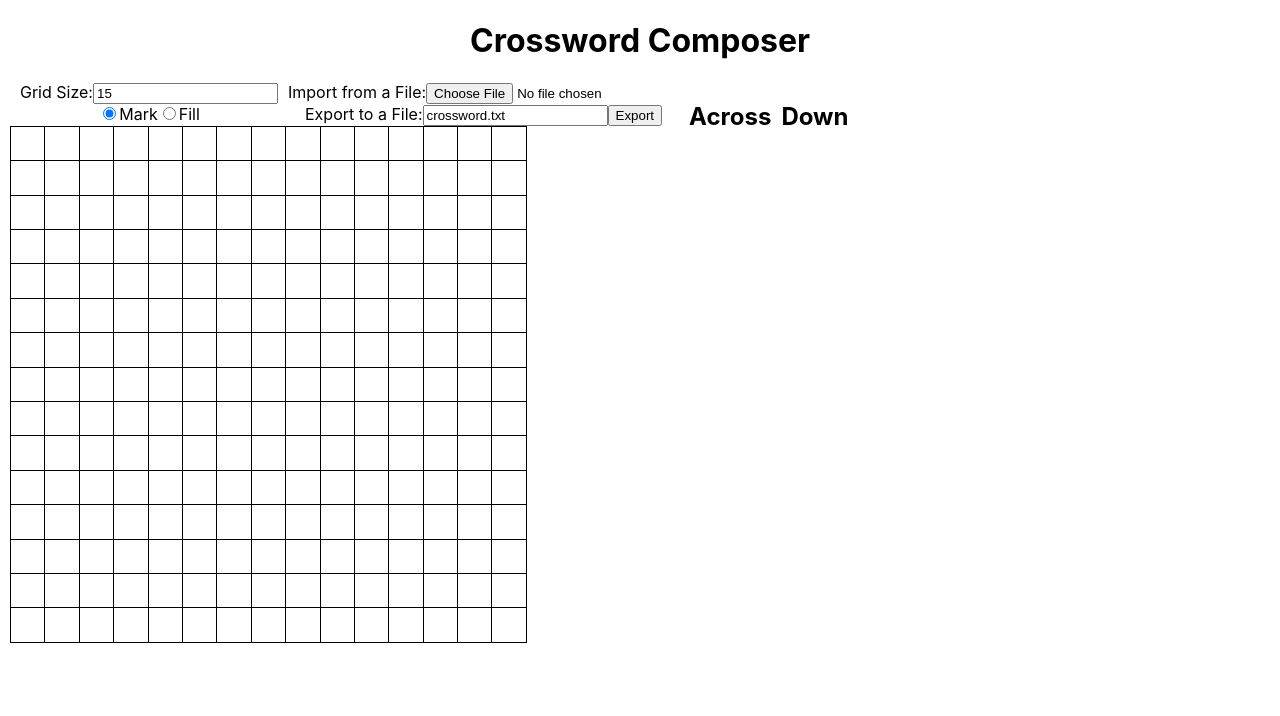
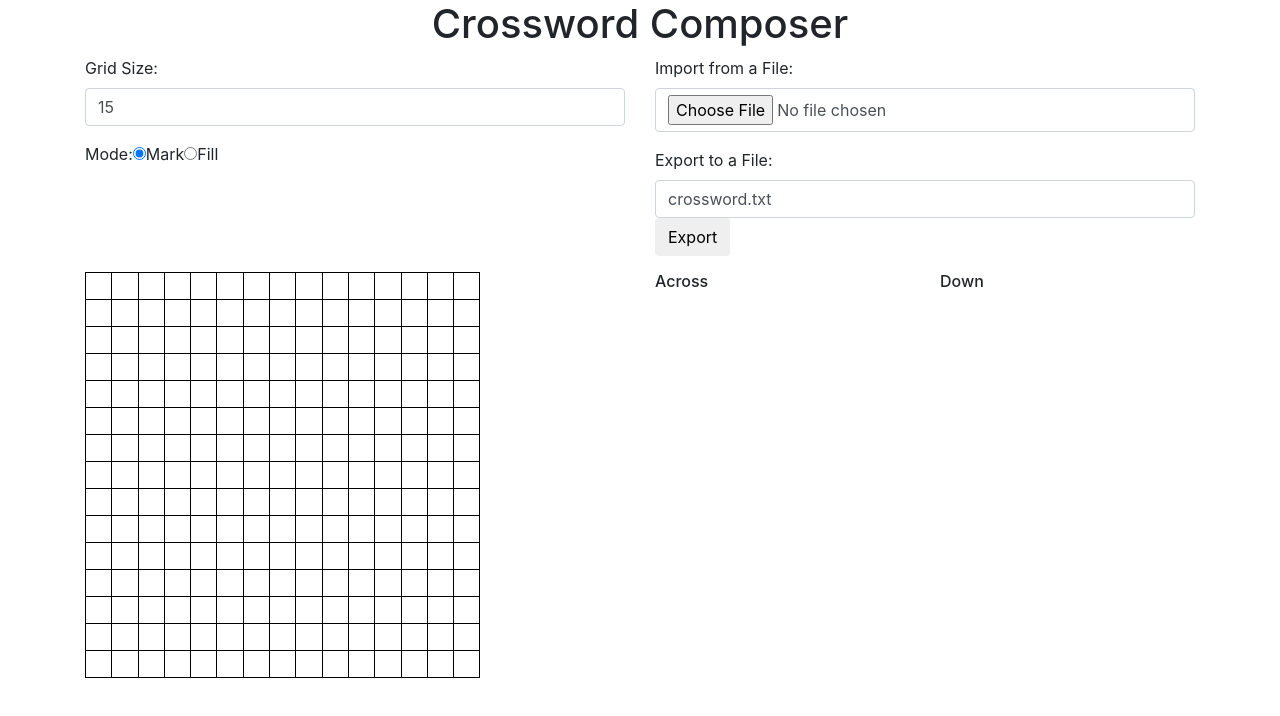
Before and after one commit to ravichandrae/cw-composer, a React (Create React App) app: page / in a window 1280 px wide. Shown: the top 716 px of the page. Built offline with nearby package versions, Linux system fonts and the light colour scheme.

Commit message:
Added styling

```diff
--- a/public/index.html
+++ b/public/index.html
@@ -24,6 +24,12 @@
       work correctly both with client-side routing and a non-root public URL.
       Learn how to configure a non-root public URL by running `npm run build`.
     -->
+    <link
+      rel="stylesheet"
+      href="https://maxcdn.bootstrapcdn.com/bootstrap/4.0.0/css/bootstrap.min.css"
+      integrity="sha384-Gn5384xqQ1aoWXA+058RXPxPg6fy4IWvTNh0E263XmFcJlSAwiGgFAW/dAiS6JXm"
+      crossorigin="anonymous"
+    />
     <title>React App</title>
   </head>
   <body>
--- a/src/App.js
+++ b/src/App.js
@@ -1,11 +1,13 @@
-import logo from './logo.svg';
-import './App.css';
-import Crossword from './components/Crossword';
+import logo from "./logo.svg";
+import "./App.css";
+import Crossword from "./components/Crossword";
 
 function App() {
   return (
-    <div className="App">
-      <h1>Crossword Composer</h1>
+    <div>
+      <div className="jumbotran text-center">
+        <h1>Crossword Composer</h1>
+      </div>
       <Crossword />
     </div>
   );
--- a/src/components/Cell.js
+++ b/src/components/Cell.js
@@ -5,7 +5,7 @@ const tableCellStyle = {
 };
 
 const inputStyle = {
-  fontSize: "24px",
+  fontSize: "18px",
   textTransform: "uppercase",
   outline: 0,
   border: 0,
--- a/src/components/Clue.js
+++ b/src/components/Clue.js
@@ -1,4 +1,4 @@
-import React, { useState } from "react";
+import React, { useEffect, useState } from "react";
 
 const leftPaneStyle = {
   float: "left"
@@ -8,15 +8,21 @@ export default function Clue(props) {
   const [data, setData] = useState(props.data);
 
   function handleClueChange({ target }) {
-    data.clue = target.value;
-    setData(data);
-    props.clueChangeHandler(props.direction, data);
+    let newData = JSON.parse(JSON.stringify(data));
+    newData.clue = target.value;
+    alert(JSON.stringify(newData));
+    setData(newData);
+    props.clueChangeHandler(props.direction, newData);
   }
 
   return (
-    <div>
+    <div className="form-group">
       <p style={leftPaneStyle}>{data.cellNumber}</p>
-      <textarea value={data.clue} onChange={handleClueChange}></textarea>
+      <textarea
+        value={data.clue}
+        onChange={handleClueChange}
+        className="form-control"
+      ></textarea>
     </div>
   );
 }
--- a/src/components/Clues.js
+++ b/src/components/Clues.js
@@ -50,19 +50,22 @@ export default function Clues(props) {
 
   function handleClueChange(direction, clue) {
     if (direction === "across") {
-      acrossClues[clue.cellNumber] = clue;
-      setAcrossClues(acrossClues);
+      let newClues = JSON.parse(JSON.stringify(acrossClues));
+      newClues[clue.cellNumber] = clue;
+      setAcrossClues(newClues);
     } else if (direction === "down") {
-      downClues[clue.cellNumber] = clue;
-      setDownClues(downClues);
+      let newClues = JSON.parse(JSON.stringify(downClues));
+      newClues[clue.cellNumber] = clue;
+      setDownClues(newClues);
     }
     props.clueChangeHandler(direction, clue);
   }
 
   return (
-    <div>
-      <div style={leftPaneStyle}>
-        <h2> Across </h2>
+    <div className="col-sm-6">
+      <div className="row">
+        <div className="col-sm-6">
+          <h6> Across </h6>
           {acrossClues &&
             Object.entries(acrossClues).map(([k, v]) => (
               <Clue
@@ -73,8 +76,8 @@ export default function Clues(props) {
               />
             ))}
         </div>
-      <div style={leftPaneStyle}>
-        <h2> Down </h2>
+        <div className="col-sm-6">
+          <h6> Down </h6>
           {downClues &&
             Object.entries(downClues).map(([k, v]) => (
               <Clue
@@ -86,5 +89,6 @@ export default function Clues(props) {
             ))}
         </div>
       </div>
+    </div>
   );
 }
--- a/src/components/Controls.js
+++ b/src/components/Controls.js
@@ -124,7 +124,6 @@ export default function Controls(props) {
     if (dataSplit[1] && dataSplit[2]) {
       fillClues(dataSplit[1].trim(), dataSplit[2].trim(), gridData);
     }
-
     return gridData;
   }
 
@@ -149,18 +148,19 @@ export default function Controls(props) {
   }
 
   return (
-    <div>
-      <div style={leftPaneStyle}>
-        <label>
-          Grid Size:
+    <div className="row">
+      <div className="col-sm-6">
+        <div className="form-group">
+          <label>Grid Size:</label>
           <input
             type="number"
             value={gridSize}
             onChange={gridSizeChangeHandler}
+            className="form-control"
           />
-        </label>
-        <div>
-          <label>
+        </div>
+        <div className="form-group">
+          <label>Mode:</label>
           <input
             type="radio"
             value="mark"
@@ -169,8 +169,6 @@ export default function Controls(props) {
             checked={mode === "mark" ? true : false}
           />
           Mark
-          </label>
-          <label>
           <input
             type="radio"
             value="fill"
@@ -179,22 +177,24 @@ export default function Controls(props) {
             checked={mode === "fill" ? true : false}
           />
           Fill
-          </label>
         </div>
       </div>
-      <div style={leftPaneStyle}>
-        <div>
+      <div className="col-sm-6">
+        <div className="form-group">
           <label>Import from a File:</label>
-          <input type="file" onChange={uploadFile} />
+          <input type="file" onChange={uploadFile} className="form-control" />
         </div>
-        <div>
+        <div className="form-group">
           <label>Export to a File:</label>
           <input
             type="text"
             value={downloadFileName}
             onChange={handleFileNameChange}
+            className="form-control"
           />
-          <button onClick={handleExport}>Export</button>
+          <button onClick={handleExport} className="btn btn-default">
+            Export
+          </button>
         </div>
       </div>
     </div>
--- a/src/components/Crossword.js
+++ b/src/components/Crossword.js
@@ -96,8 +96,7 @@ export default function Crossword() {
   }
 
   return (
-    <div>
-      <div style={leftPaneStyle}>
+    <div className="container">
       <Controls
         gridSizeChangeHandler={handleGridSizeChange}
         modeChangeHandler={handleModeChange}
@@ -105,6 +104,8 @@ export default function Crossword() {
         mode={mode}
         data={gridData}
       />
+      <div className="row">
+        <div className="col-sm-6">
           <Grid
             size={gridSize}
             mode={mode}
@@ -112,7 +113,6 @@ export default function Crossword() {
             stateChangeHandler={handleStateChange}
           />
         </div>
-      <div style={cluesPaneStyle}>
         <Clues
           gridSize={gridSize}
           data={gridData}
```
Lines whose indentation alone changed are shown as unchanged.
